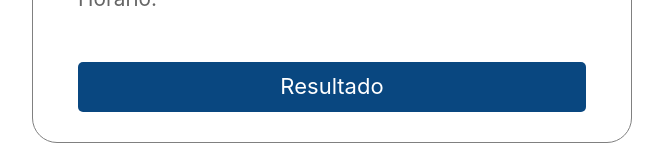
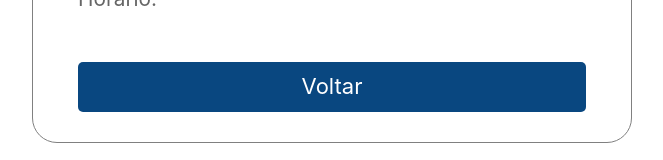
Before and after one commit to steicysantos/Digitalizae, an Angular app in the folder front-digitalizae/: page /local-prova in a window 1280 px wide. Shown: the part 501-661 px from the top of the page, without its empty margins (308-971 px from the left). Built offline with nearby package versions, Linux system fonts and the light colour scheme.

Commit message:
hj eh o dia da entrega

```diff
--- a/front-digitalizae/src/app/local-prova/local-prova.component.html
+++ b/front-digitalizae/src/app/local-prova/local-prova.component.html
@@ -17,6 +17,6 @@
     </div>
 
     <div class="btn" id="">
-        <a href="#" [routerLink]="['/visualiza-fase']">Resultado</a>
+        <a href="#" [routerLink]="['/visualiza-fase']">Voltar</a>
     </div>
 </form>
```
